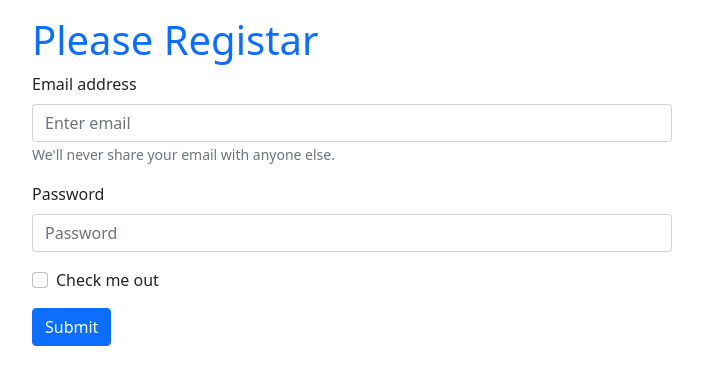
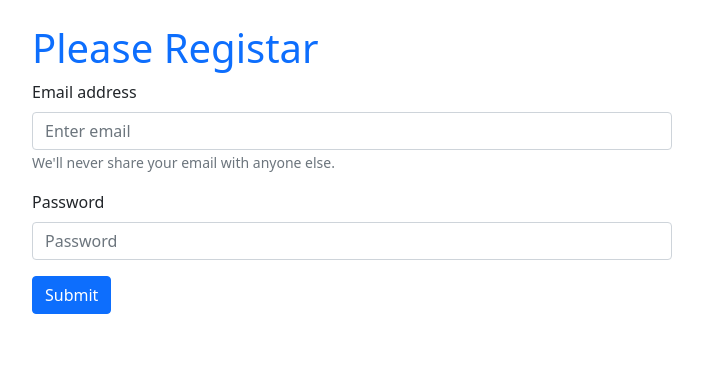
Before and after one commit to Asaduzzaman14/email-password-auth, a React (Create React App) app: page / in a window 1280 px wide. Shown: the top 384 px of the page, without its empty margins (288-991 px from the left). Built offline with nearby package versions, Linux system fonts and the light colour scheme.

Commit message:
create user

```diff
--- a/src/App.js
+++ b/src/App.js
@@ -1,32 +1,40 @@
 import './App.css';
 import app from './firebase.init';
-import { getAuth } from "firebase/auth";
+import { createUserWithEmailAndPassword, getAuth } from "firebase/auth";
 import 'bootstrap/dist/css/bootstrap.min.css';
 
 import { Button, Form } from 'react-bootstrap';
+import { useState } from 'react';
 
 
 const auth = getAuth(app)
 
 function App() {
+  const [email, setEmail] = useState('')
+  const [pass, setPass] = useState('')
 
   const handeelEmailBlur = (e) => {
-    console.log(e.target.value);
+    setEmail(e.target.value);
   }
   const handelpassBlur = (e) => {
-    console.log(e.target.value);
+    setPass(e.target.value);
   }
 
-  const formSubmited = (e) => {
+  const hanelformSubmit = (e) => {
+
+    createUserWithEmailAndPassword(auth, email, pass)
+      .then(result => {
+        console.log(result.user);
+      })
+      .catch(err => console.log(err))
     e.preventDefault()
-    console.log('submited');
   }
 
 
   return (
-    <div className='w-50 mt-3 mx-auto'>
+    <div className='w-50 mt-4 mx-auto'>
       <h1 className='text-primary'>Please Registar</h1>
-      <Form onSubmit={formSubmited}>
+      <Form onSubmit={hanelformSubmit}>
         <Form.Group className="mb-3" controlId="formBasicEmail">
           <Form.Label>Email address</Form.Label>
           <Form.Control onBlur={handeelEmailBlur} type="email" placeholder="Enter email" />
@@ -39,9 +47,7 @@ function App() {
           <Form.Label>Password</Form.Label>
           <Form.Control onBlur={handelpassBlur} type="password" placeholder="Password" />
         </Form.Group>
-        <Form.Group className="mb-3" controlId="formBasicCheckbox">
-          <Form.Check type="checkbox" label="Check me out" />
-        </Form.Group>
+
         <Button variant="primary" type="submit">
           Submit
         </Button>
```
